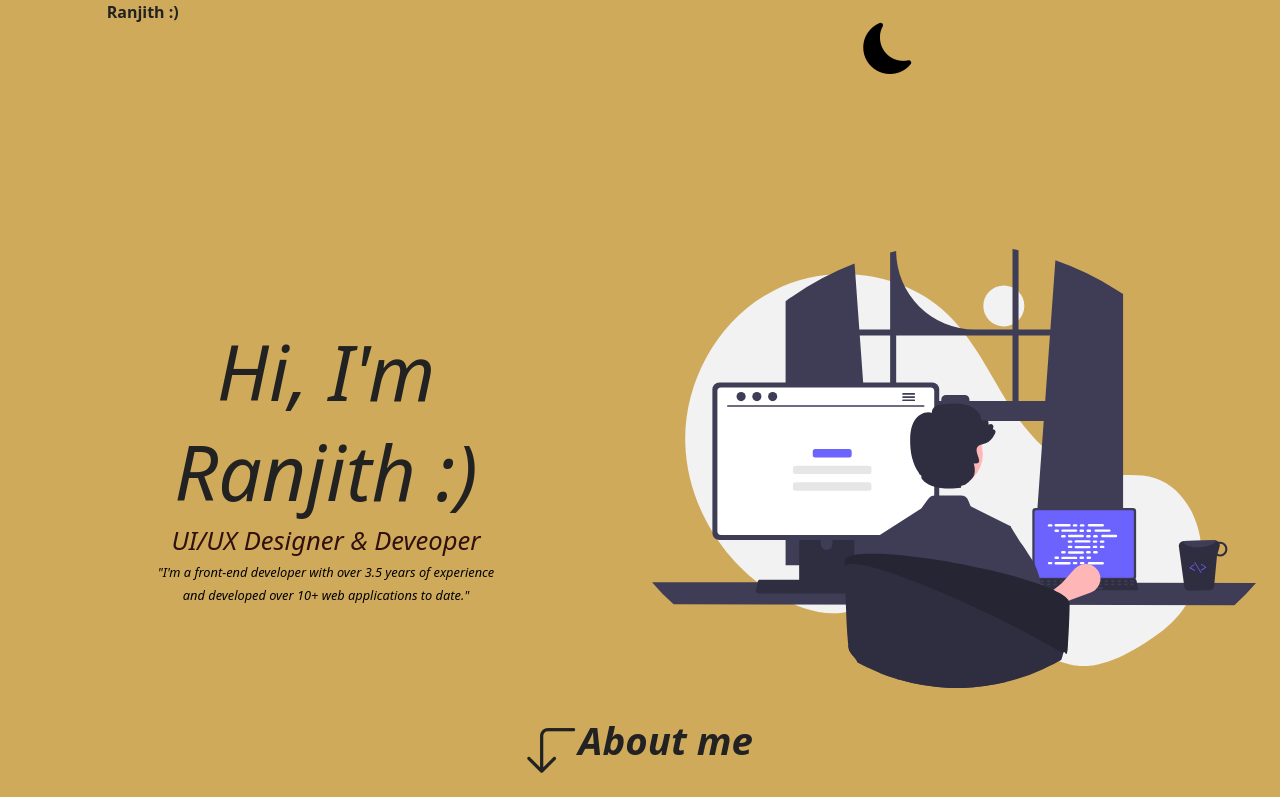
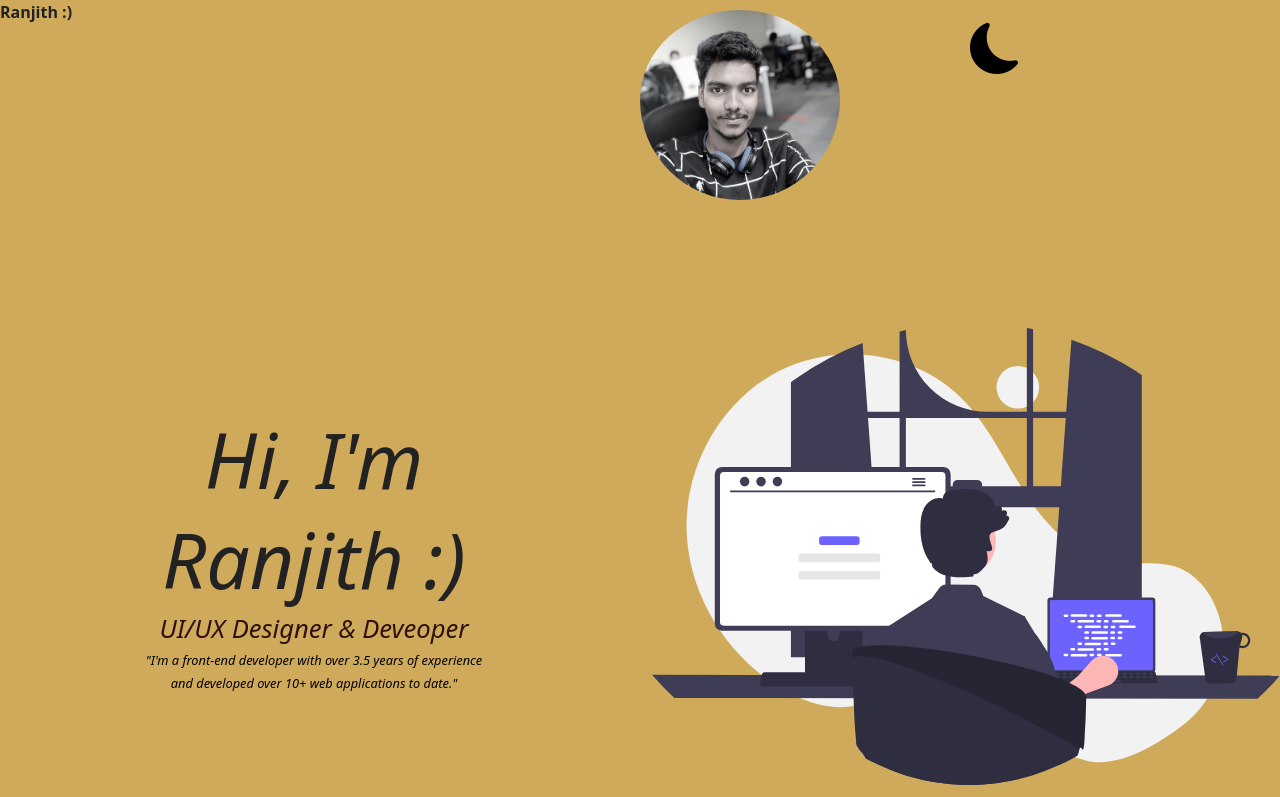
Before and after one commit to RanjithVasu/myPortfolio, an Angular app: page /ranjithportfolio in a window 1280 px wide. Shown: the top 797 px of the page. Built offline with nearby package versions, Linux system fonts and the light colour scheme.

Commit message:
my profile added

```diff
--- a/src/app/header-navbar/header-navbar.component.html
+++ b/src/app/header-navbar/header-navbar.component.html
@@ -1,8 +1,8 @@
     <div class="d-flex justify-content-around">
-      <div class="col-3">
+      <div class="col-3 col-lg-6">
           <b>Ranjith :)</b>
       </div>
-      <div></div>
+      <div class="col-3"><img src="./assets/images/ranjith.jpg" class="rounded-circle img-responsive" alt="..."></div>
       <div class="col-3">
         <button type="button" (click)="toggleDarkTheme()"><i *ngIf="!isDarkMode" class="bi bi-moon-fill"></i><i
             *ngIf="isDarkMode" class="bi bi-brightness-high"></i></button>
--- a/src/app/header-navbar/header-navbar.component.scss
+++ b/src/app/header-navbar/header-navbar.component.scss
@@ -1,3 +1,14 @@
 a,button {
     font-size:1vw;
 }
+img{
+    width: 100px;
+    height: 100px;
+    padding-top: 10px;
+}
+@media(min-width: 400px) {
+    img{
+        width: 200px;
+        height: 200px;
+    }
+}
--- a/src/app/profile/home/home.component.html
+++ b/src/app/profile/home/home.component.html
@@ -2,7 +2,7 @@
 <p>Hi, I am Ranjith :) -</p>
 </div> -->
 <section id="intro">
-    <div class="row p-4">
+    <div class="row">
         <div class="col-12 col-lg-6 skill-content">
             <h1>Hi, I'm</h1>
             <h1>Ranjith :)</h1>
```
Also changed, not shown: src/assets/images/ranjith.jpg (added).
